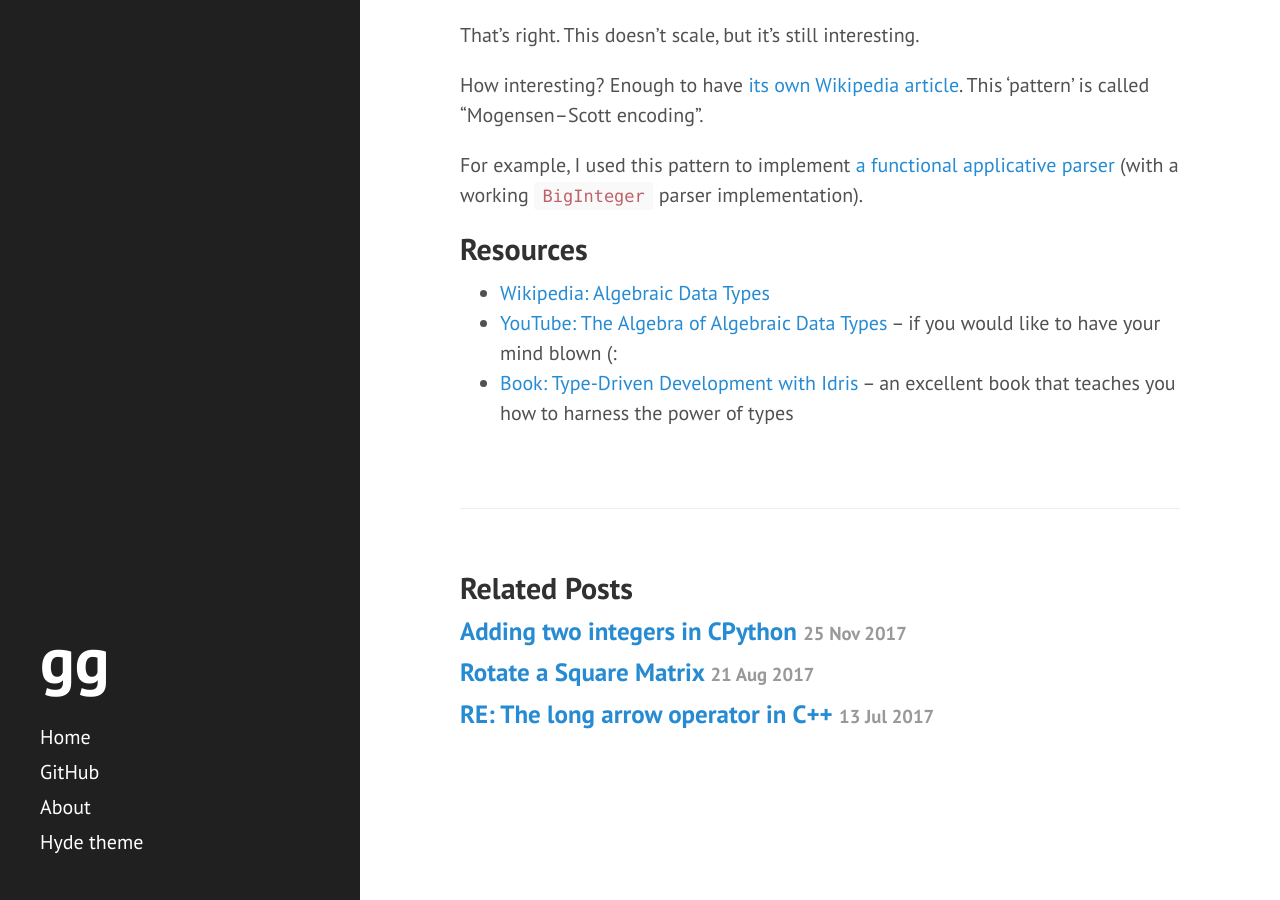
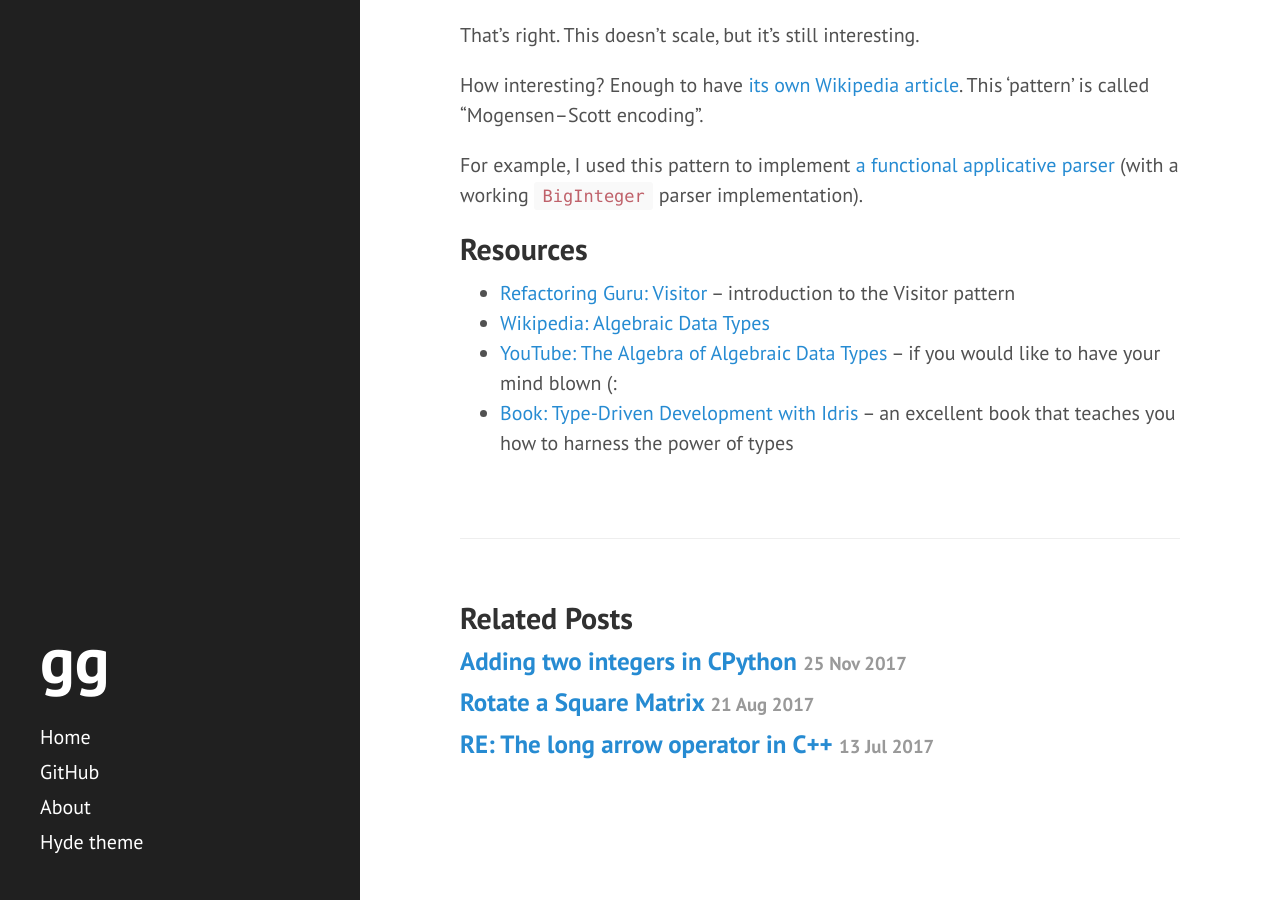
Before and after one commit to Garciat/garciat.github.io, a Jekyll site: the page built from _posts/2020-05-07-java-adt.md, in a window 1280 px wide and 900 px high, scrolled down 31021 px. Built offline with Jekyll 4.4.1, drawn with Linux system fonts in a browser that asks for light colours.

Commit message:
Update 2020-05-07-java-adt.md

```diff
--- a/_posts/2020-05-07-java-adt.md
+++ b/_posts/2020-05-07-java-adt.md
@@ -1229,6 +1229,7 @@ For example, I used this pattern to implement [a functional applicative parser](
 
 ## Resources
 
+  - [Refactoring Guru: Visitor](https://refactoring.guru/design-patterns/visitor) -- introduction to the Visitor pattern
   - [Wikipedia: Algebraic Data Types](https://en.wikipedia.org/wiki/Algebraic_data_type)
   - [YouTube: The Algebra of Algebraic Data Types](https://www.youtube.com/watch?v=YScIPA8RbVE) -- if you would like to have your mind blown (:
   - [Book: Type-Driven Development with Idris](https://www.manning.com/books/type-driven-development-with-idris) -- an excellent book that teaches you how to harness the power of types
```
